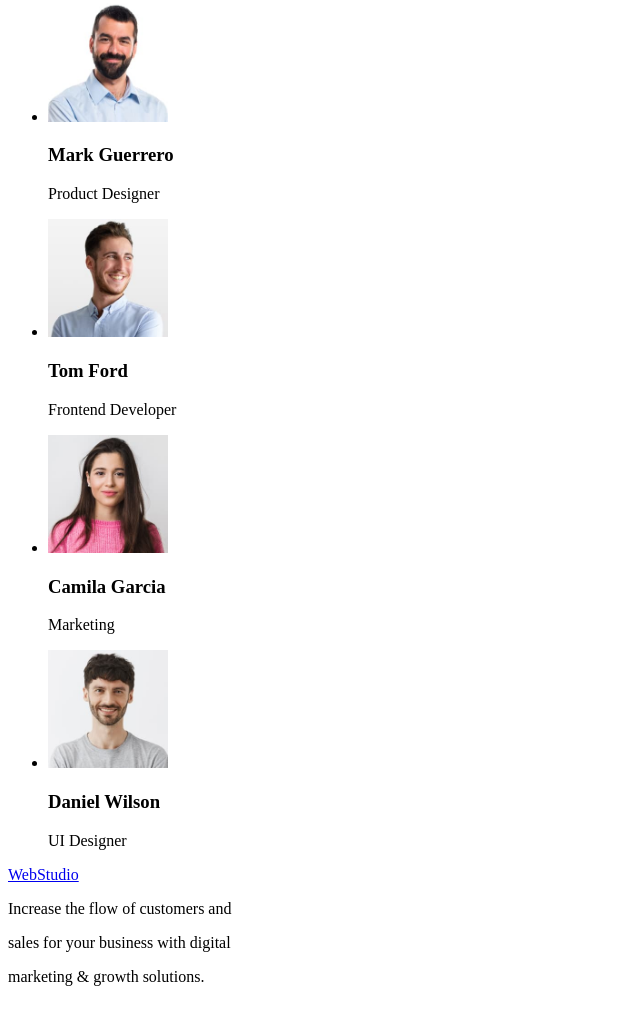
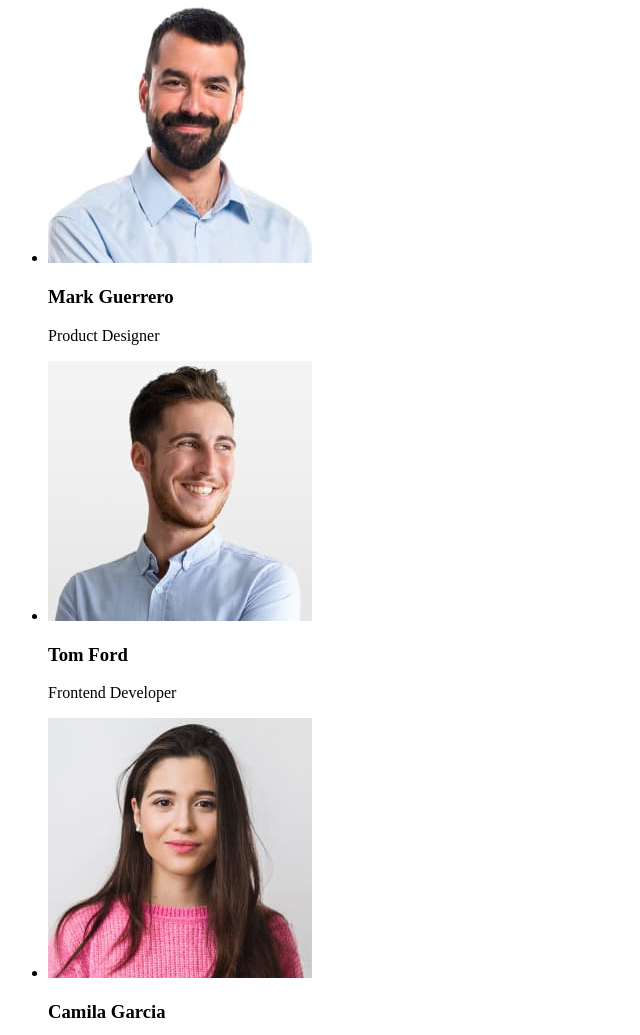
Before and after one commit to acakanel/goit-markup-hw-01, a plain HTML site: page index.html in a window 1280 px wide. Shown: the part 657-1692 px from the top of the page, without its empty margins (0-640 px from the left). Before the commit the page ends 1659 px from the top, so only its background shows below. Drawn offline with Linux system fonts and the light colour scheme.

Commit message:
finalll versionnn

```diff
--- a/index.html
+++ b/index.html
@@ -34,15 +34,11 @@
         </li>
       </ul>
     </address>
-
-
-
-
   </header>
 
   <main>
     <section id="Title_and_service_button">
-      <h1>effective solutions for your business</h1>
+      <h1>Effective solutions for your business</h1>
       <button type="button">Order Service</button>
     </section>
     <section>
@@ -82,22 +78,22 @@
       <h2>Our Team</h2>
       <ul>
         <li>
-          <img src="./images/Mark.jpg" alt="Mark Guerrero photo" width="120" />
+          <img src="./images/Mark.jpg" alt="Mark Guerrero photo" width="264" />
           <h3>Mark Guerrero</h3>
           <p>Product Designer</p>
         </li>
         <li>
-          <img src="./images/Tom.jpg" alt="Tom Ford photo" width="120" />
+          <img src="./images/Tom.jpg" alt="Tom Ford photo" width="264" />
           <h3>Tom Ford</h3>
           <p>Frontend Developer</p>
         </li>
         <li>
-          <img src="./images/Camila.jpg" alt="Camila Garcia photo" width="120" />
+          <img src="./images/Camila.jpg" alt="Camila Garcia photo" width="264" />
           <h3>Camila Garcia</h3>
           <p>Marketing</p>
         </li>
         <li>
-          <img src="./images/Daniel.jpg" alt="Daniel Wilson photo" width="120" />
+          <img src="./images/Daniel.jpg" alt="Daniel Wilson photo" width="264" />
           <h3>Daniel Wilson</h3>
           <p>UI Designer</p>
         </li>
@@ -109,11 +105,7 @@
     <a href="./index.html">WebStudio</a>
     <p>
       Increase the flow of customers and
-    </p>
-    <p>
       sales for your business with digital
-    </p>
-    <p>
       marketing & growth solutions.
     </p>
   </footer>
```
